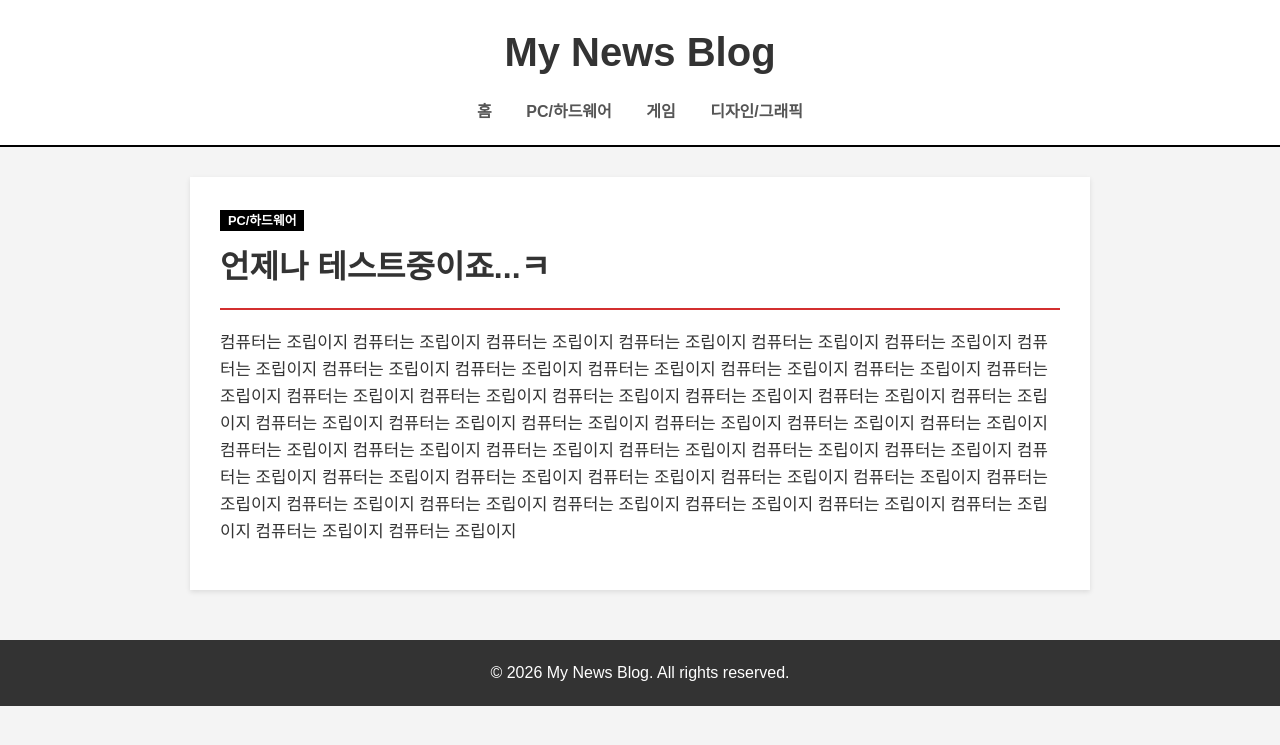
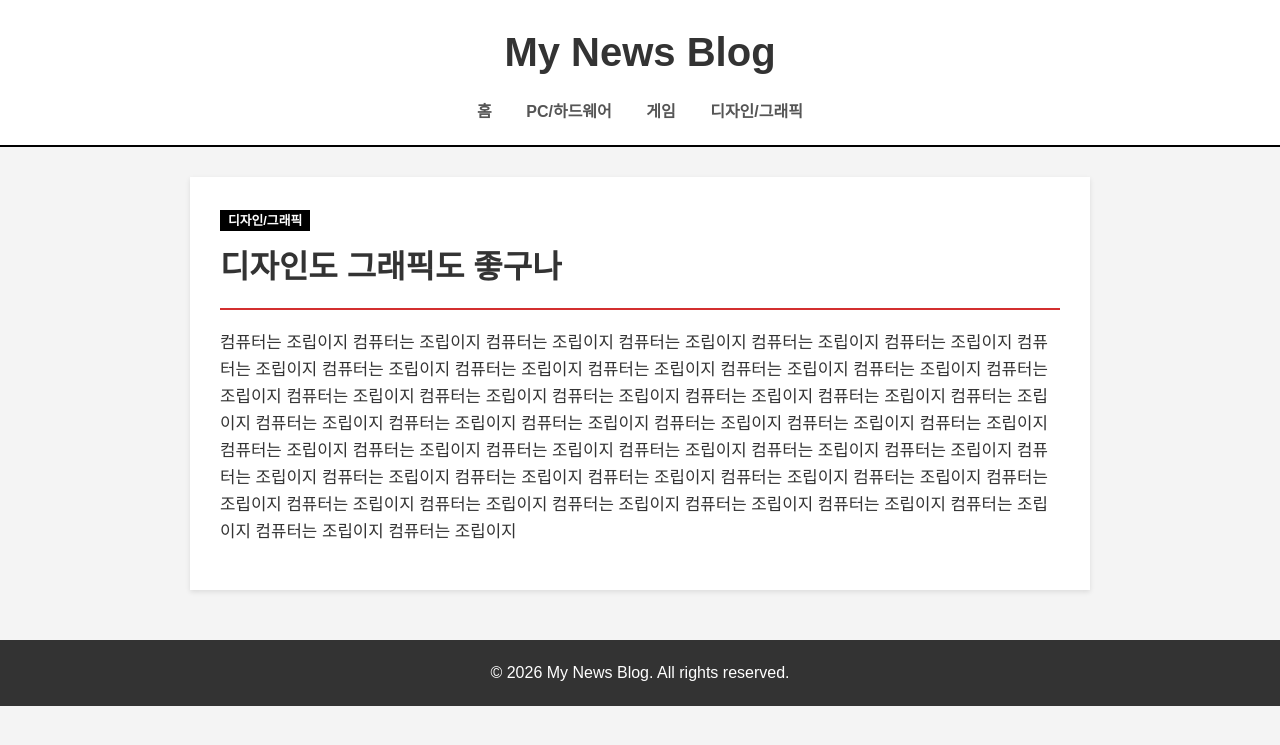
Before and after one commit to jypm/jypcomputer, a Jekyll site: the page built from _posts/2026-07-22-언제나-테스트중이죠-ㅋ.md, in a window 1280 px wide. Shown: the top 745 px of the page. Built offline with Jekyll 4.4.1, drawn with Linux system fonts in a browser that asks for light colours.

Commit message:
Update 기사 작성 “2026-07-22-언제나-테스트중이죠-ㅋ”

```diff
--- a/_posts/2026-07-22-언제나-테스트중이죠-ㅋ.md
+++ b/_posts/2026-07-22-언제나-테스트중이죠-ㅋ.md
@@ -1,6 +1,6 @@
 ---
 layout: default
-title: 언제나 테스트중이죠...ㅋ
-category: PC/하드웨어
+title: 디자인도 그래픽도 좋구나
+category: 디자인/그래픽
 ---
 컴퓨터는 조립이지 컴퓨터는 조립이지 컴퓨터는 조립이지 컴퓨터는 조립이지 컴퓨터는 조립이지 컴퓨터는 조립이지 컴퓨터는 조립이지 컴퓨터는 조립이지 컴퓨터는 조립이지 컴퓨터는 조립이지 컴퓨터는 조립이지 컴퓨터는 조립이지 컴퓨터는 조립이지 컴퓨터는 조립이지 컴퓨터는 조립이지 컴퓨터는 조립이지 컴퓨터는 조립이지 컴퓨터는 조립이지 컴퓨터는 조립이지 컴퓨터는 조립이지 컴퓨터는 조립이지 컴퓨터는 조립이지 컴퓨터는 조립이지 컴퓨터는 조립이지 컴퓨터는 조립이지 컴퓨터는 조립이지 컴퓨터는 조립이지 컴퓨터는 조립이지 컴퓨터는 조립이지 컴퓨터는 조립이지 컴퓨터는 조립이지 컴퓨터는 조립이지 컴퓨터는 조립이지 컴퓨터는 조립이지 컴퓨터는 조립이지 컴퓨터는 조립이지 컴퓨터는 조립이지 컴퓨터는 조립이지 컴퓨터는 조립이지 컴퓨터는 조립이지 컴퓨터는 조립이지 컴퓨터는 조립이지 컴퓨터는 조립이지 컴퓨터는 조립이지 컴퓨터는 조립이지 컴퓨터는 조립이지
```
